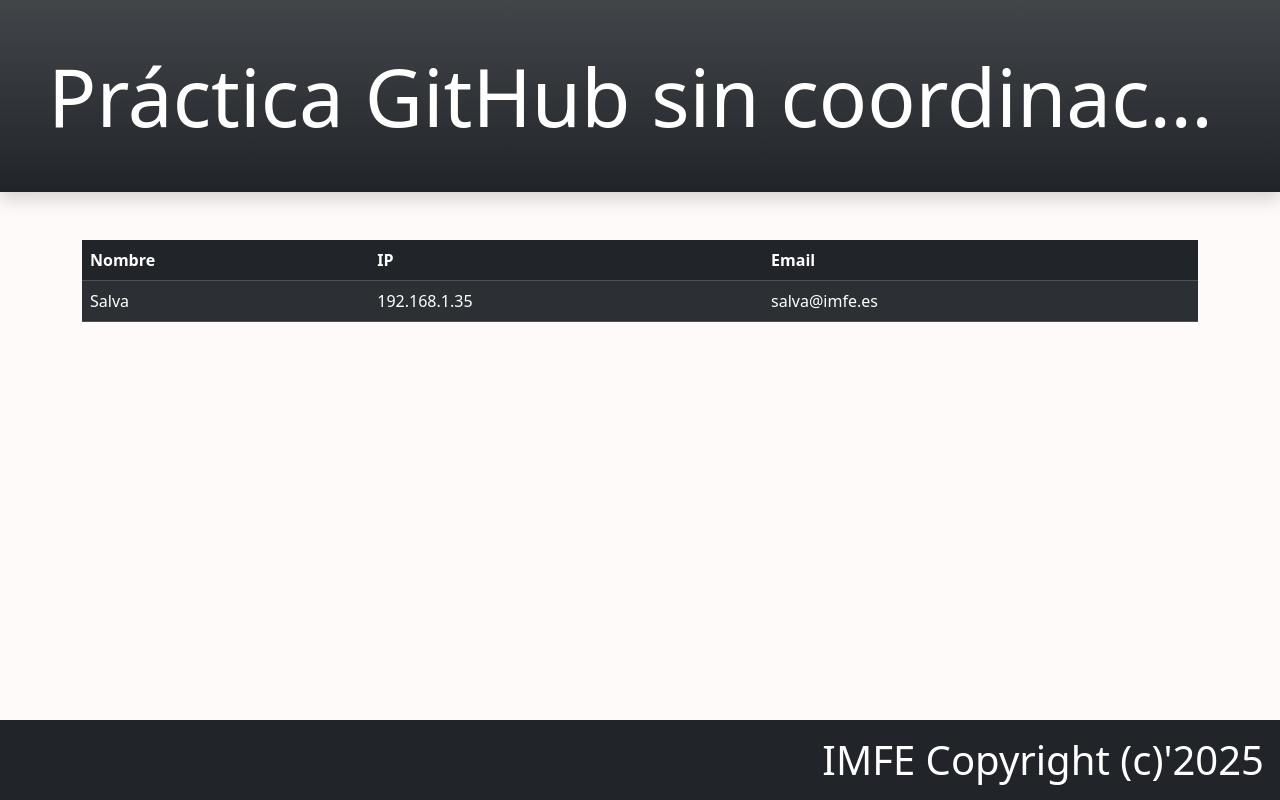
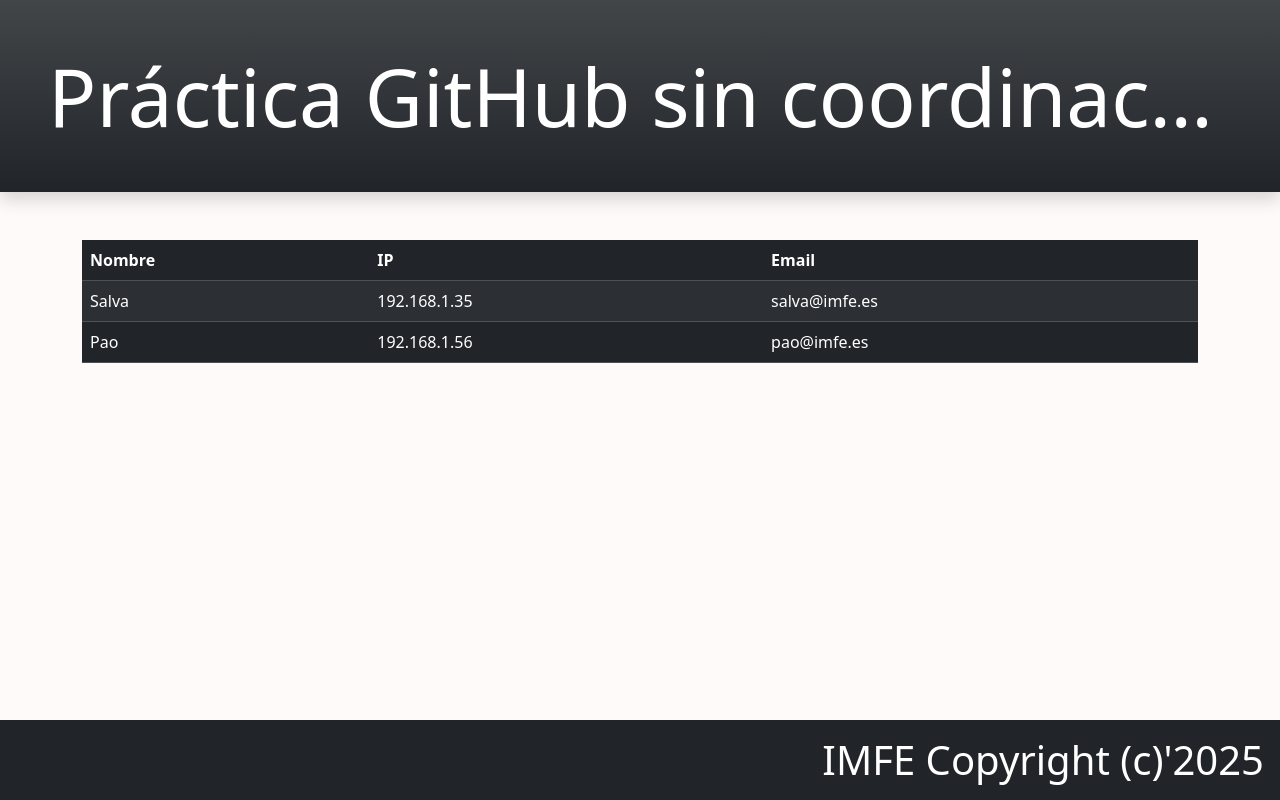
Before and after one commit to borilio/demo-10-grupal-descoordinado, a plain HTML site: page index.html in a window 1280 px wide. Drawn offline with nearby package versions, Linux system fonts and the light colour scheme.

Commit message:
Añadir fila para información de usuario en la tabla

```diff
--- a/index.html
+++ b/index.html
@@ -32,6 +32,12 @@
                 </tr>
                 <!-- Añadir una fila nueva cada uno -->
 
+                <tr>
+                    <td>Pao</td>
+                    <td>192.168.1.56</td>
+                    <td>pao@imfe.es</td>
+                </tr>
+
 
             </tbody>
             <tfoot>
```
